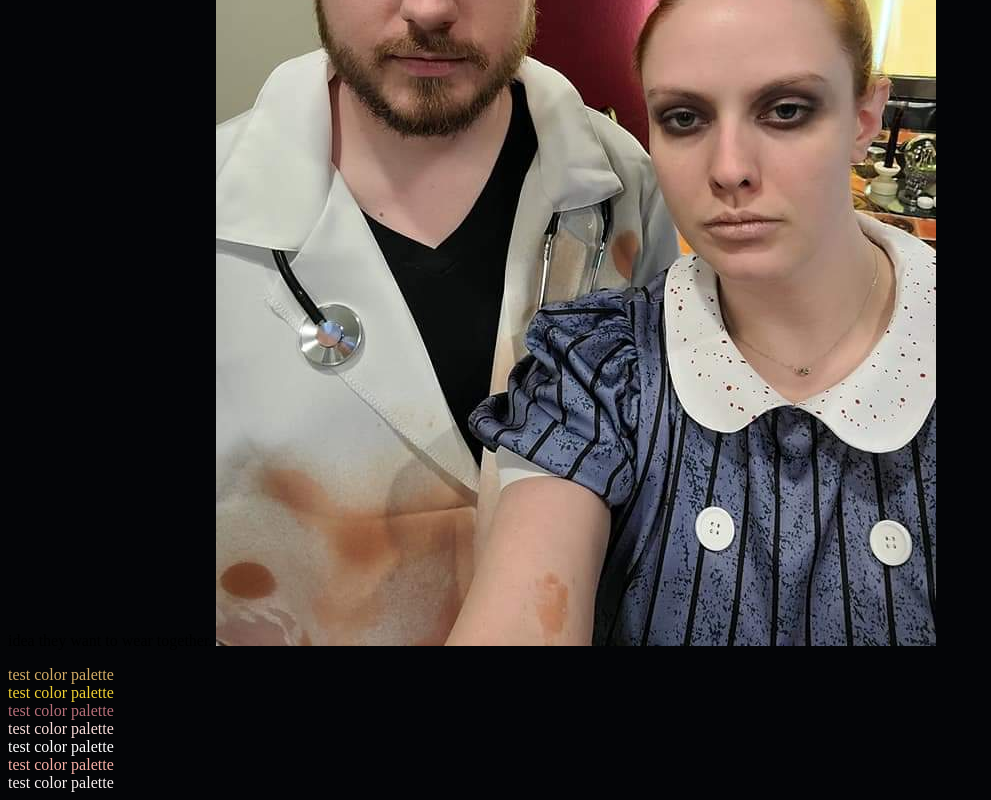
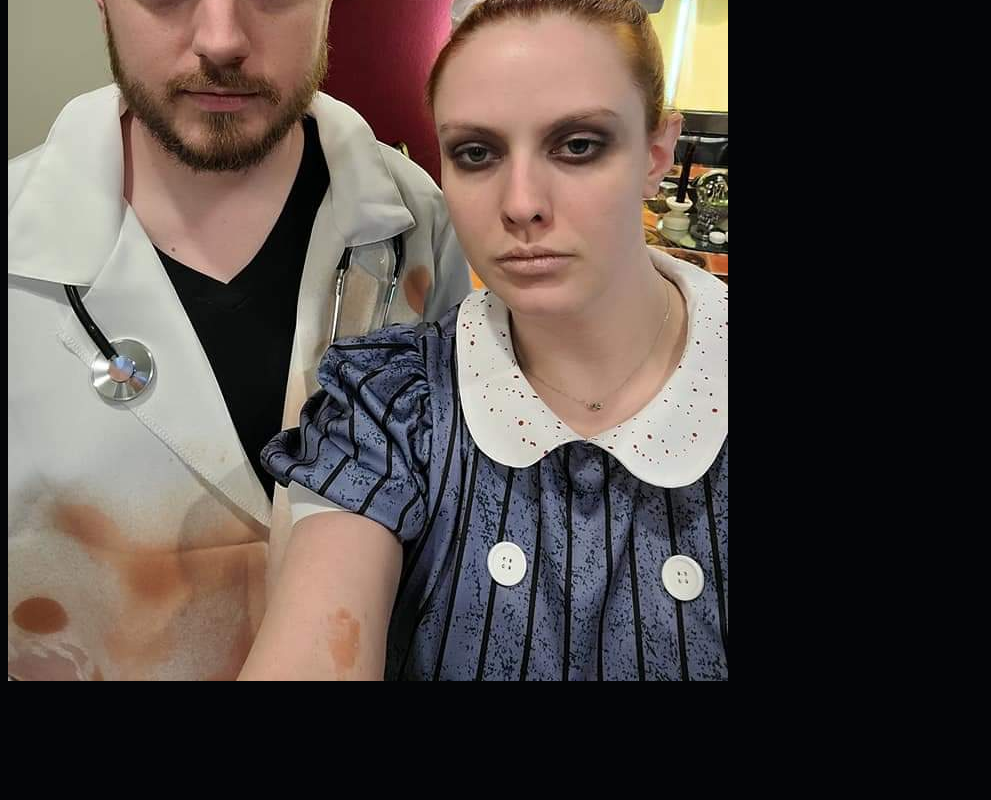
Before and after one commit to chris6661/reds-confections, a plain HTML site: page index.html in a window 1280 px wide. Shown: the part 1571-2371 px from the top of the page, without its empty margins (0-991 px from the left). After the commit the page ends 2272 px from the top, so only its background shows below. Drawn offline with Linux system fonts and the light colour scheme.

Commit message:
removed colors from css I wont need

```diff
--- a/index.html
+++ b/index.html
@@ -47,25 +47,15 @@
 
         <div class="about">
 
-            <img src="images/red.jpg">
+            <img class = "red-solo" src="images/red.jpg" alt = "Red getting ready for baking">
 
             <p>Red's Confections started as most ventures do, chasing a passion for baking and it shows in the quality and flavors of everything Red bakes. Red learned about baking from her grandmother at a young age and has always loved being in a kitchen creating things that make people happy.</p>
 
 
-            <p>When she is not in the kitchen baking or filling orders, she has an awesome husband named Seth she spends her time with, notably around Halloween while they're figuring out the next costume idea they want to wear together.
+            <p>When she is not in the kitchen baking or filling orders, she has an awesome husband named Seth she spends her time with. Since Halloween is her favorite holiday, she is often able to convince Seth to work on a couples costume to wear together as well 😄 </p>
 
-                <img src = "images/red_seth_halloween.jpg" alt = "Red and Seth Halloween 2021">
+                <img class= "red-and-seth" src = "images/red_seth_halloween.jpg" alt = "Red and Seth Halloween 2021">
             </p>
-
-
-            <div class="color1">test color palette</div>
-            <div class="color2">test color palette</div>
-            <div class="color3">test color palette</div>
-            <div class="color4">test color palette</div>
-            <div class="color5">test color palette</div>
-            <div class="color6">test color palette</div>
-            <div class="color7">test color palette</div>
-
 
         </div>
 
--- a/style.css
+++ b/style.css
@@ -9,7 +9,6 @@ body {
     --gold-1: #d3ac66;
     --gold-2: #eed033;
     --rose-gold: #b76e79;
-    --rose-quartz: #fadcd9;
     --white: #ffffff;
 }
 
@@ -29,18 +28,6 @@ h1 {
     color: var(--rose-gold);
 }
 
-.color4 {
-    color: var(--rose-quartz);
-}
-
-.color5 {
-    color: var(--white);
-}
-
-.color6 {
-    color: var(--dusty-rose);
-}
-
 .color7 {
     color: var(--cream);
 }
```
